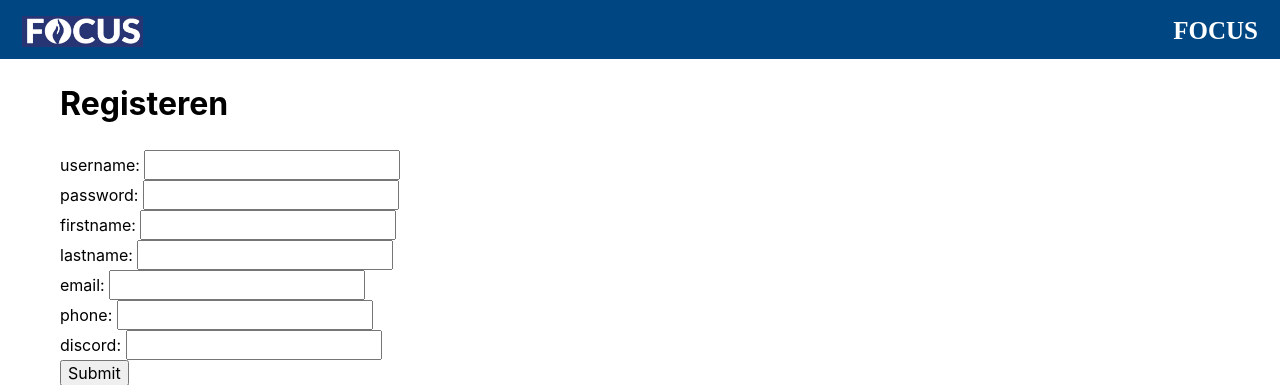
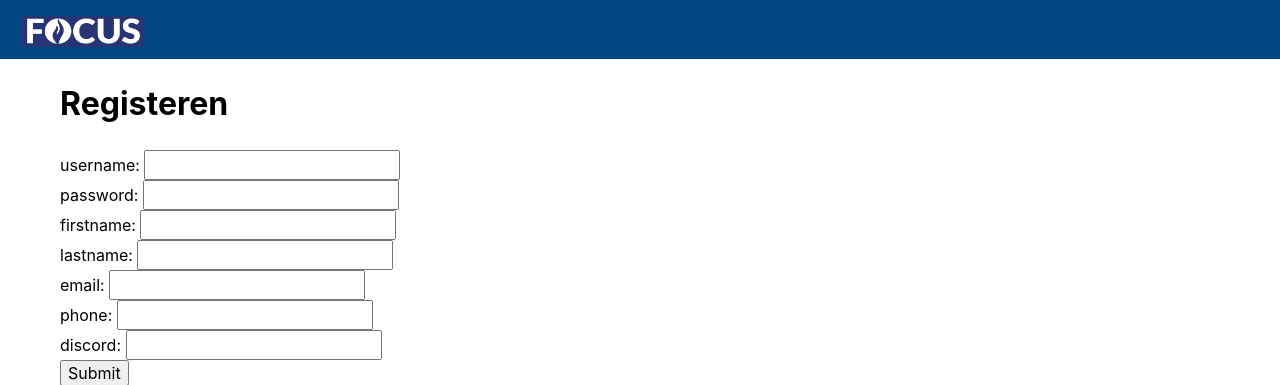
Before and after one commit to onno204/fivem-meos, a PHP site: page /meos/frontend/register.php in a window 1280 px wide. Shown: the top 385 px of the page. Run offline with PHP 8.4, Linux system fonts and the light colour scheme; some libraries are stand-ins or nearby versions.

Commit message:
Update nav.php

```diff
--- a/includes/nav.php
+++ b/includes/nav.php
@@ -2,7 +2,6 @@
 
 <div class="kop-achtergrond">
     <img class= "politielogo1" src="assets/img/politielogo1.png" width="121" height="31">
-    <a class="meos-text" style="color: white;"><strong>FOCUS</strong></a>
 </div>
 
 <?php
```
